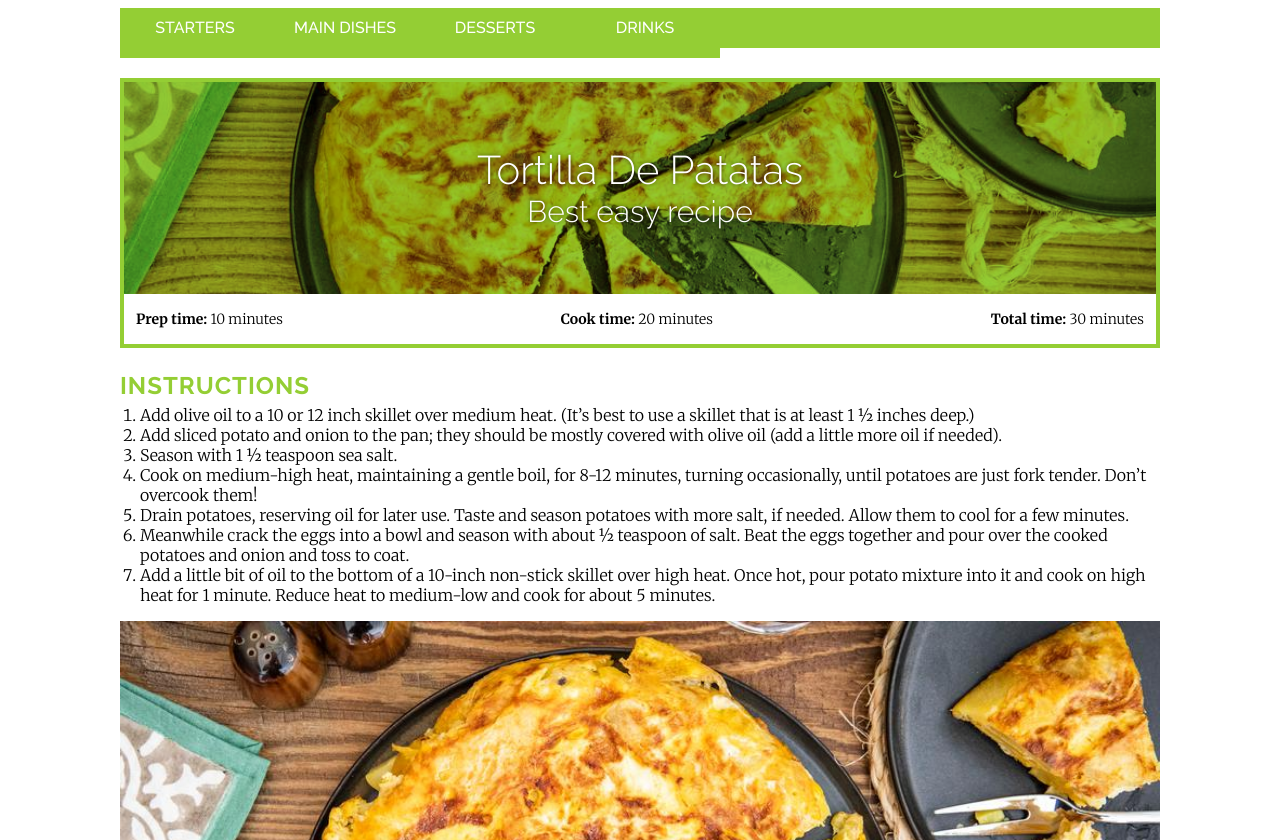
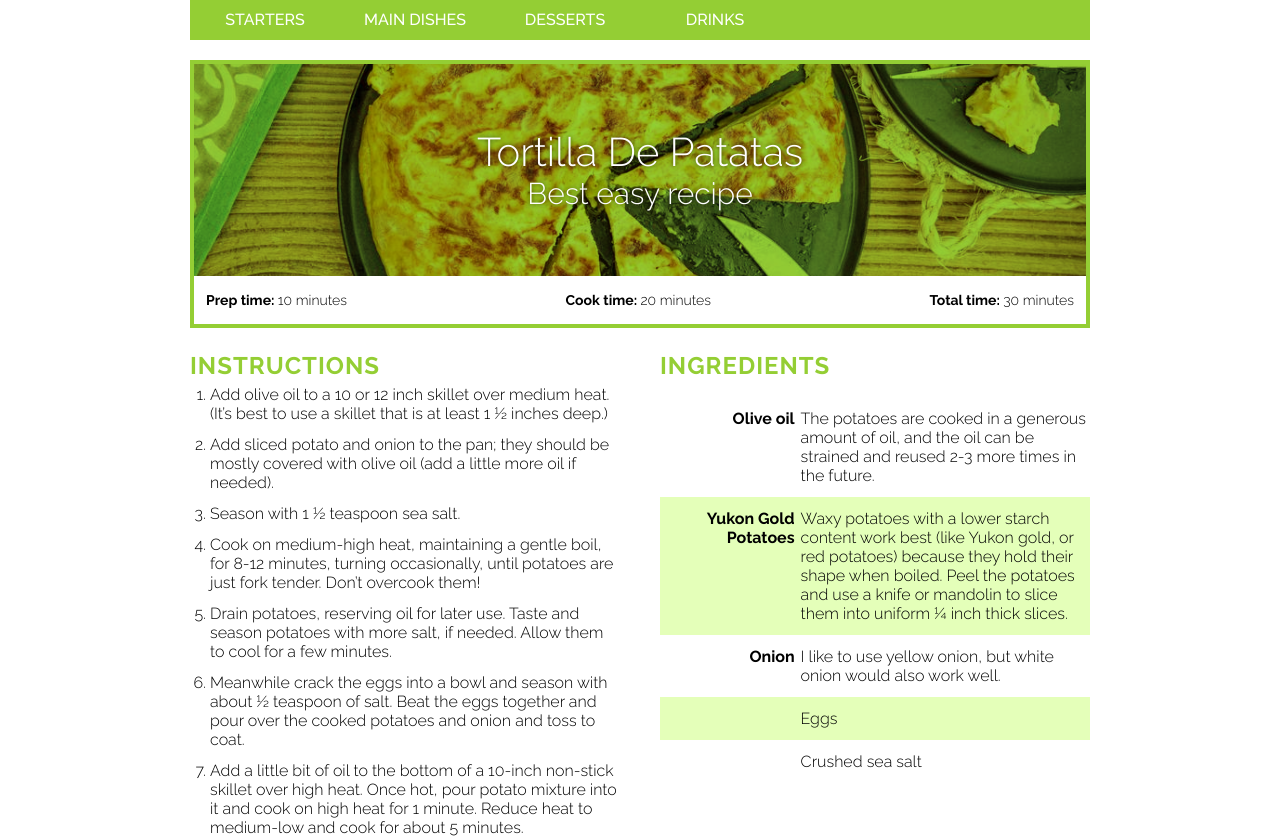
Before and after one commit to ikarustee/Cookbook, a website built with Parcel: page recipes/tortilla.html in a window 1280 px wide. Shown: the top 840 px of the page. Built offline with nearby package versions, Linux system fonts and the light colour scheme.

Commit message:
Correct links, add container arround instructions and ingredients

```diff
--- a/index.html
+++ b/index.html
@@ -22,9 +22,9 @@
     <nav>
       <ul>
         <li>
-          <a href="#">Starters</a>
+          <a href="in">Starters</a>
           <ul class="dropdown">
-            <li><a href="greek_salad.html">Greek Salad</a></li>
+            <li><a href="#">Greek Salad</a></li>
             <li><a href="#">Recipe 2</a></li>
             <li><a href="#">Recipe 3</a></li>
             <li><a href="#">Recipe 4</a></li>
@@ -124,6 +124,6 @@
       <button id="share" name="share" type="button">Share!</button>
     </main>
     <footer><h3>Just another recipe page</h3></footer>
-    <script src="/src/index.js"></script>
+    <script src="src/index.js"></script>
   </body>
 </html>
--- a/recipes/tortilla.html
+++ b/recipes/tortilla.html
@@ -12,7 +12,7 @@
 <body>
     <nav>
         <ul>
-            <li><a href="#">Starters</a>
+            <li><a href="../index.html">Starters</a>
                 <ul class="dropdown">
                     <li><a href="../index.html">Greek Salad</a></li>
                     <li><a href="#">Recipe 2</a></li>
@@ -22,7 +22,7 @@
             </li>
             <li><a href="#">Main Dishes</a>
                 <ul class="dropdown">
-                    <li><a href="tortilla.html">Tortilla</a></li>
+                    <li><a href="#">Tortilla</a></li>
                     <li><a href="#">Dish 2</a></li>
                     <li><a href="#">Dish 3</a></li>
                     <li><a href="#">Dish 4</a></li>
@@ -56,6 +56,7 @@
             <span class="cook-time"><span>Cook time: </span>20 minutes </span>
             <span class="total-time"><span>Total time: </span>30 minutes</span>
         </div>
+        <div class="recipe">
             <div class="instructions">
                 <h3>Instructions</h3>
                 <ol>
@@ -74,14 +75,15 @@
             </div>
         <div class="ingredients">
             <h3>Ingredients</h3>
-            <ul> <b></b>
-                <li><b>Olive oil</b>&nbsp&nbsp The potatoes are cooked in a generous amount of oil, and the oil can be strained and reused 2-3 more times in the future. </li>
-                <li><b>Yukon Gold Potatoes</b> Waxy potatoes with a lower starch content work best (like Yukon gold, or red potatoes) because they hold their
+            <ul>
+                <li><span class="amount">Olive oil</span>The potatoes are cooked in a generous amount of oil, and the oil can be strained and reused 2-3 more times in the future. </li>
+                <li><span class="amount">Yukon Gold Potatoes</span> Waxy potatoes with a lower starch content work best (like Yukon gold, or red potatoes) because they hold their
                     shape when boiled. Peel the potatoes and use a knife or mandolin to slice them into uniform ¼ inch thick slices. </li>
-                <li><b>Onion </b>&nbsp&nbsp I like to use yellow onion, but white onion would also work well.</li>
-                <li><b>Eggs</b></li>
-                <li><b>Crushed sea salt</b></li>
+                <li><span class="amount">Onion</span>I like to use yellow onion, but white onion would also work well.</li>
+                <li><span class="amount"></span>Eggs</li>
+                <li><span class="amount"></span>Crushed sea salt</li>
             </ul>
+        </div>
                 </div>
             <button id="share" name="share" type="button">Share!</button>
         </section>
--- a/src/recipe.css
+++ b/src/recipe.css
@@ -5,7 +5,10 @@
   --emerald: #38ba61;
   --davys-grey: #5c5c5c;
 }
-
+/* Reset ======================== */
+body {
+  margin:0;
+}
 /* Typography ======================== */
 h1,
 h2,
@@ -45,12 +48,11 @@ h3 {
   line-height: 1.5;
 }
 header,
-main,
-main li {
-  font-family: "Merriweather", serif;
+main {
+  font-family: "Raleway", serif;
+  font-weight:300;
 }
 /* Navigation ================ */
-
 a {
   text-decoration: none;
   text-transform: uppercase;
@@ -59,13 +61,12 @@ a {
   vertical-align: middle;
   height: 30px;
 }
-
 nav {
   font-family: "Raleway";
   background: var(--yellow-green);
   top: 0;
   width: calc(100% - 60px);
-  max-width: 1040px;
+  max-width: 900px;
   height: 40px;
   margin: 0 auto;
   z-index: 99;
@@ -86,9 +87,12 @@ nav li {
   height: 40px;
   float: left;
   padding-top: 10px;
+  -webkit-box-sizing: border-box;
+  -moz-box-sizing: border-box;
+  box-sizing: border-box;
 }
 nav li:hover {
-  background: black;
+  background: var(--emerald);
 }
 .dropdown {
   position: relative;
@@ -97,6 +101,10 @@ nav li:hover {
   display: none;
   padding-top: 10px;
   z-index: -1;
+}
+.dropdown li {
+  height:auto;
+  padding:12px;
 }
 nav ul li:hover > ul,
 nav ul li:focus-within > ul,
@@ -110,6 +118,10 @@ nav ul li ul li {
   width: 100%;
 }
 /* Lists ======================== */
+main ol li {
+  font-family: "Raleway", serif;
+  margin-bottom: 12px;
+}
 #description li {
   margin-bottom: 12px;
 }
@@ -143,6 +155,15 @@ nav ul li ul li {
   background-color: var(--davys-grey);
 }
 /* Containter ======================== */
+main {
+  display: flex;
+  flex-flow: column wrap;
+  position: relative;
+  margin: 0 auto;
+  width: calc(100% - 60px);
+  max-width: 900px;
+  top: 20px;
+}
 header {
   background-color: var(--yellow-green);
   background-size: cover;
@@ -154,15 +175,6 @@ header {
   margin-top: 0;
   padding: 4em 2em;
   text-align: center;
-}
-main {
-  display: flex;
-  flex-flow: column wrap;
-  position: relative;
-  margin: 0 auto;
-  width: calc(100% - 60px);
-  max-width: 1040px;
-  top: 20px;
 }
 .recipe-details {
   border: 4px var(--yellow-green) solid;
@@ -223,6 +235,7 @@ button:hover {
   background-color: white;
   border: 2px solid var(--emerald);
   color: var(--emerald);
+  cursor: pointer;
 }
 footer {
   margin: 0 auto;
```
Also changed, not shown: recipes/tccocktail.html (+7 -5 lines), src/img/Tom-Collins.jpeg (added), 1 other file. Lines whose indentation alone changed are shown as unchanged.
